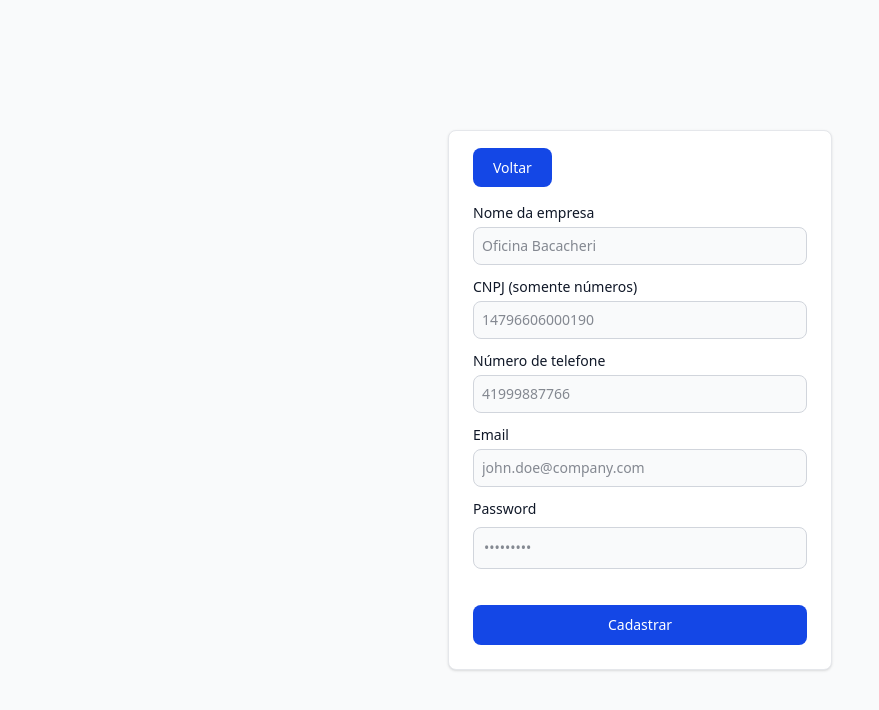
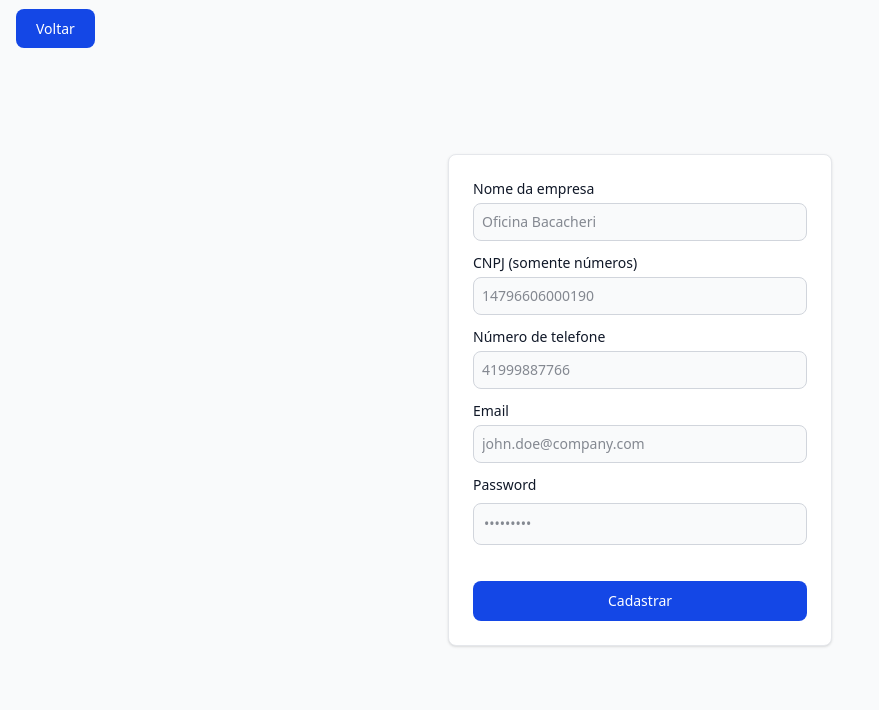
Before and after one commit to vinipadilha/Fix-Time, a website: page src/pages/cadastro-company.html in a window 1280 px wide. Shown: the whole page, without its empty margins (0-879 px from the left). Drawn offline with Linux system fonts and the light colour scheme.

Commit message:
adicionando botao de de voltar na tela de login

```diff
--- a/src/pages/cadastro-company.html
+++ b/src/pages/cadastro-company.html
@@ -7,11 +7,12 @@
     <link rel="stylesheet" href="/src/output.css">
 </head>
 <body class="bg-gray-50 flex items-center justify-center min-h-screen lg:p-0 p-3">
+  <div class="absolute top-0 left-0 p-4">
+    <a href="/src/pages/choice-cadastro.html" class=" text-white bg-blue-700 hover:bg-blue-800 focus:ring-4 focus:ring-blue-300 font-medium rounded-lg text-sm px-5 py-2.5  focus:outline-none">Voltar</a>
+  </div>
 
   <div class="w-full max-w-sm lg:p-6 bg-white border border-gray-200 rounded-lg shadow-sm p-3 md:p-8 ">
-    <div class="mb-6 mt-2 lg:mt-0">
-      <a href="/src/pages/choice-cadastro.html" class=" text-white bg-blue-700 hover:bg-blue-800 focus:ring-4 focus:ring-blue-300 font-medium rounded-lg text-sm px-5 py-2.5 me-2 mb-2 focus:outline-none">Voltar</a>
-    </div>
+
 
     <form class="space-y-3" action="#">
 
```
Also changed, not shown: src/output.css.
